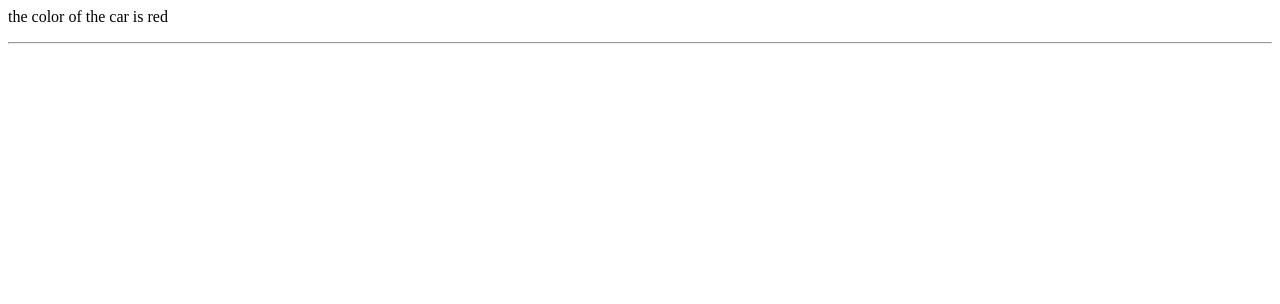
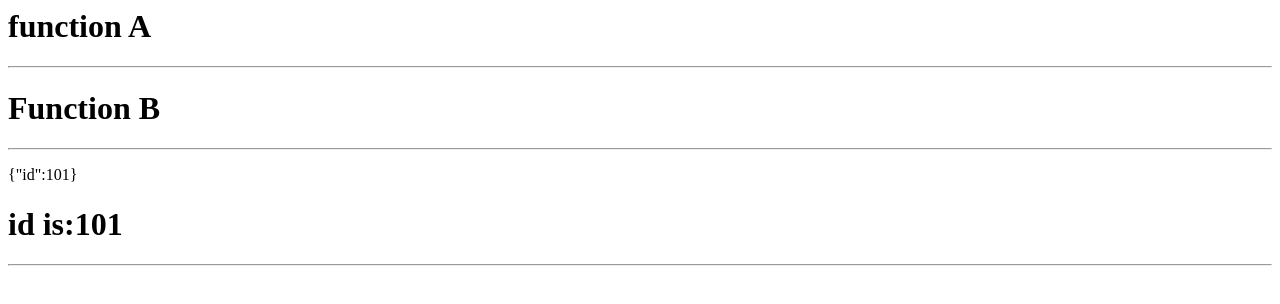
Before and after one commit to darshanbr7/react, a React (Create React App) app in the folder it/: page / in a window 1280 px wide. Shown: the top 304 px of the page. Built offline with nearby package versions, Linux system fonts and the light colour scheme.

Commit message:
Function to function

```diff
--- a/it/src/App.js
+++ b/it/src/App.js
@@ -2,12 +2,14 @@
 
 //import Movie from "./Movie"
 //import Cls1 from "./Cls1"
-import Car from "./Car"
+//import Car from "./Car"
+//import CompA from "./component/CompA"
+import FucnA from "./func/FuncA"
  let App=()=>{
 
 return <>
 <p>
-    <Car />
+    <FucnA />
 </p>
 <hr></hr>
 <p>
--- /dev/null
+++ b/it/src/component/CompA.jsx
@@ -0,0 +1,14 @@
+import React from "react";
+import CompB from "./CompB";
+class CompA extends React.Component{
+    eid="101"
+    name="darshan"
+render(){
+    return <>
+    <div> hello gm</div>
+    <hr />
+    <CompB id={this.eid} name={this.name} />
+    </>
+}
+}
+export default CompA
--- /dev/null
+++ b/it/src/func/FuncA.jsx
@@ -0,0 +1,11 @@
+import FunxB from "./FunxB"
+let FuncA=()=>{
+    let id=101
+    return <>
+    <h1> function A</h1>
+    <hr  />
+    <FunxB   id={id}/>
+    </>
+
+}
+export default FuncA
--- /dev/null
+++ b/it/src/func/FunxB.jsx
@@ -0,0 +1,13 @@
+ let FunxB=(props)=>{
+
+    return( <div>
+    <h1> Function B</h1>
+<hr />
+<p> { JSON.stringify(props)}</p>
+<h1> id is:{props.id}</h1>
+
+
+    </div>
+    )
+ }
+ export default FunxB
```
Also changed, not shown: it/src/component/CompB.jsx (added, +15 -0 lines).
